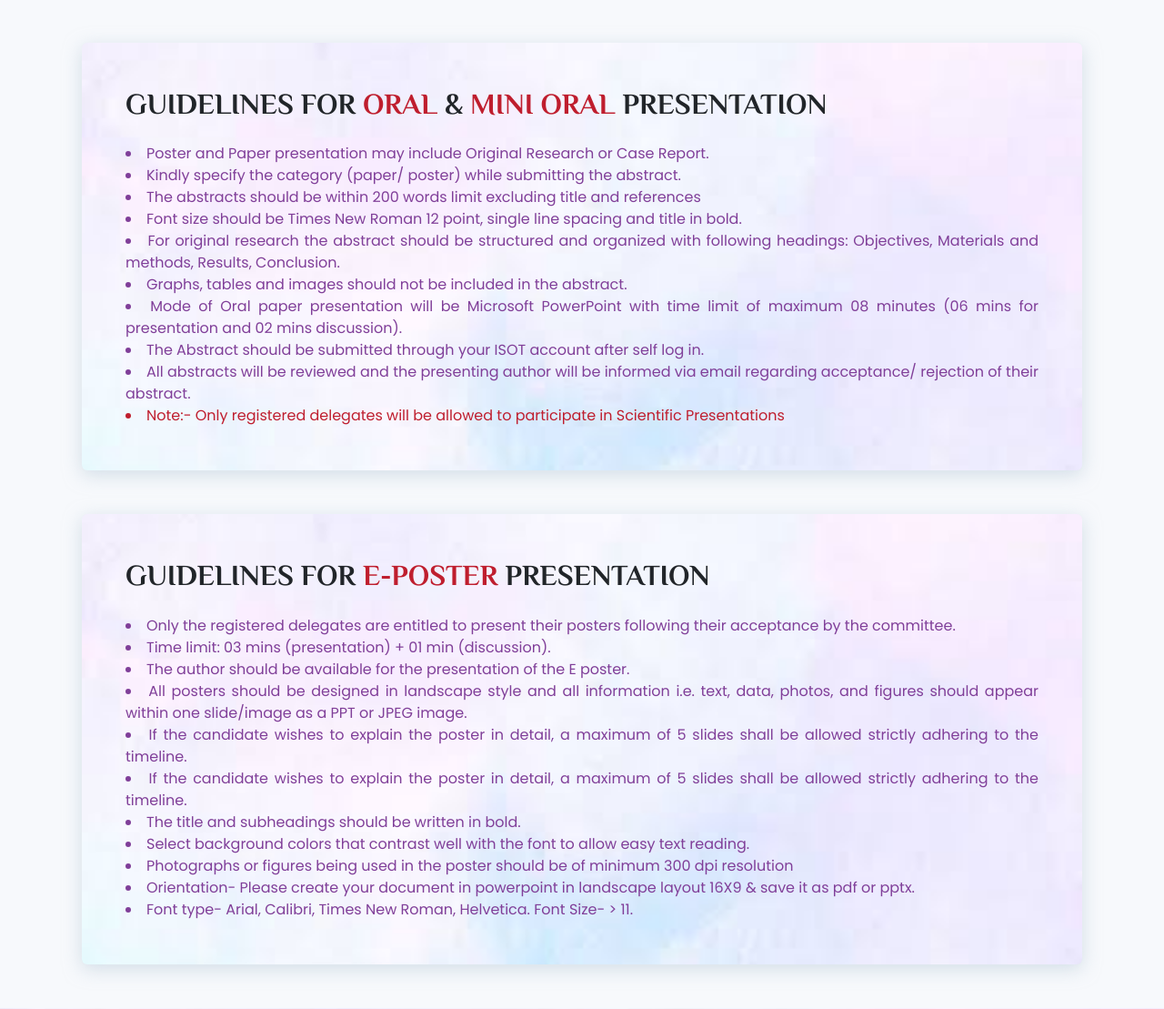
After one commit to maharshi2583/isot, a PHP site: page /abstractGuideline.php in a window 1280 px wide. The commit adds this page. Shown: the part 468-1577 px from the top of the page at 91% size. Run offline with PHP 8.4, Linux system fonts and the light colour scheme.

Commit message:
update welcome message and khushal abstract guideline changes

```diff
--- /dev/null
+++ b/abstractGuideline.php
@@ -0,0 +1,119 @@
+<!DOCTYPE html>
+<html lang="en">
+
+<head>
+    <meta charset="UTF-8">
+    <meta name="viewport" content="width=device-width, initial-scale=1.0">
+    <title>ISOT 2024</title>
+    <!-- bootstrap css -->
+    <link rel="shortcut icon" href="imgs/logofavicon.jpg" type="image/x-icon">
+    <link href="https://cdn.jsdelivr.net/npm/bootstrap@5.3.3/dist/css/bootstrap.min.css" rel="stylesheet"
+        integrity="sha384-QWTKZyjpPEjISv5WaRU9OFeRpok6YctnYmDr5pNlyT2bRjXh0JMhjY6hW+ALEwIH" crossorigin="anonymous">
+    <link rel="stylesheet" href="https://cdnjs.cloudflare.com/ajax/libs/font-awesome/6.5.1/css/all.min.css"
+        integrity="sha512-DTOQO9RWCH3ppGqcWaEA1BIZOC6xxalwEsw9c2QQeAIftl+Vegovlnee1c9QX4TctnWMn13TZye+giMm8e2LwA=="
+        crossorigin="anonymous" referrerpolicy="no-referrer" />
+    <link rel="stylesheet" href="scss/style.css">
+</head>
+
+<body>
+    <!-- navbar -->
+    <?php
+    include 'header.php';
+    ?>
+    <!-- loader -->
+    <!-- <div id="loader">
+        <img src="imgs/loader4.gif" width="500" alt="">
+    </div> -->
+
+    <!-- breadcrums -->
+    <div class="container-fluid" id="breadcrumb_container">
+        <div class="row align-items-center">
+            <div class="col-12">
+                <h1 class="text-center headingtext text-white">Abstract Guidelines</h1>
+            </div>
+        </div>
+    </div>
+
+    <!-- Guidelines for oral and mini oral  -->
+    <div class="container">
+        <div class="row justify-content-center my-5 mx-2">
+            <div class="col-12 card border-0 customshadow customcard p-3 p-sm-5 mt-5 mt-lg-0">
+                <h2 class="mb-4 fw-bold headingtext">GUIDELINES FOR <span class="redtext">ORAL</span> & <span
+                        class="redtext">MINI
+                        ORAL</span> PRESENTATION</h2>
+                <li class="purpletext text-justify">Poster and Paper presentation may include Original Research or Case
+                    Report.</li>
+                <li class="purpletext text-justify">Kindly specify the category (paper/ poster) while submitting the
+                    abstract.</li>
+                <li class="purpletext text-justify">The abstracts should be within 200 words limit excluding title and
+                    references</li>
+                <li class="purpletext text-justify">Font size should be Times New Roman 12 point, single line spacing
+                    and
+                    title in bold.</li>
+                <li class="purpletext text-justify">For original research the abstract should be structured and
+                    organized
+                    with following headings: Objectives, Materials and methods, Results, Conclusion.</li>
+                <li class="purpletext text-justify">Graphs, tables and images should not be included in the abstract.
+                </li>
+                <li class="purpletext text-justify">Mode of Oral paper presentation will be Microsoft PowerPoint with
+                    time limit of maximum 08 minutes (06 mins for presentation and 02 mins discussion).</li>
+                <li class="purpletext text-justify">The Abstract should be submitted through your ISOT account after
+                    self
+                    log in. </li>
+                <li class="purpletext text-justify">All abstracts will be reviewed and the presenting author will be
+                    informed via email regarding acceptance/ rejection of their abstract.</li>
+                <li class=" text-justify redtext">Note:- Only registered delegates will be allowed to
+                    participate in Scientific Presentations</li>
+            </div>
+        </div>
+    </div>
+
+    <!-- Guidelines for E-Poster -->
+    <div class="container">
+        <div class="row justify-content-center my-5 mx-2">
+            <div class="col-12 card border-0 customshadow customcard p-3 p-sm-5 mt-5 mt-lg-0">
+                <h2 class="mb-4 fw-bold headingtext">GUIDELINES FOR <span class="redtext">E-POSTER </span> PRESENTATION
+                </h2>
+                <li class="purpletext text-justify">Only the registered delegates are entitled to present their posters
+                    following their acceptance by the committee.</li>
+                <li class="purpletext text-justify">Time limit: 03 mins (presentation) + 01 min (discussion).</li>
+                <li class="purpletext text-justify">The author should be available for the presentation of the E poster.
+                </li>
+                <li class="purpletext text-justify">All posters should be designed in landscape style and all
+                    information
+                    i.e. text, data, photos, and figures should appear within one slide/image as a PPT or JPEG image.
+                </li>
+                <li class="purpletext text-justify">If the candidate wishes to explain the poster in detail, a maximum
+                    of
+                    5 slides shall be allowed strictly adhering to the timeline.</li>
+                <li class="purpletext text-justify">If the candidate wishes to explain the poster in detail, a maximum
+                    of
+                    5 slides shall be allowed strictly adhering to the timeline.</li>
+                <li class="purpletext text-justify">The title and subheadings should be written in bold.</li>
+                <li class="purpletext text-justify">Select background colors that contrast well with the font to allow
+                    easy text reading.</li>
+                <li class="purpletext text-justify">Photographs or figures being used in the poster should be of minimum
+                    300 dpi resolution</li>
+                <li class="purpletext text-justify">Orientation- Please create your document in powerpoint in landscape
+                    layout 16X9 & save it as pdf or pptx.</li>
+                <li class="purpletext text-justify">Font type- Arial, Calibri, Times New Roman, Helvetica. Font Size- >
+                    11.</li>
+            </div>
+        </div>
+    </div>
+
+    <!-- footer -->
+    <?php
+    include 'footer.php';
+    ?>
+    <!-- Bootstrap js -->
+    <script src="https://cdn.jsdelivr.net/npm/@popperjs/core@2.11.8/dist/umd/popper.min.js"
+        integrity="sha384-I7E8VVD/ismYTF4hNIPjVp/Zjvgyol6VFvRkX/vR+Vc4jQkC+hVqc2pM8ODewa9r" crossorigin="anonymous">
+    </script>
+    <script src="https://cdn.jsdelivr.net/npm/bootstrap@5.3.3/dist/js/bootstrap.min.js"
+        integrity="sha384-0pUGZvbkm6XF6gxjEnlmuGrJXVbNuzT9qBBavbLwCsOGabYfZo0T0to5eqruptLy" crossorigin="anonymous">
+    </script>
+    <!-- <script src="loader.js"></script> -->
+</body>
+
+</html>
--- a/header.php
+++ b/header.php
@@ -59,8 +59,8 @@
                 <li class="nav-item mx-lg-2">
                     <a class="nav-link fw-bold" href="aboutCity.php">Host City</a>
                 </li>
-                <li class="nav-item mx-lg-2">
-                    <a class="nav-link fw-bold" href="https://rxregistrations.com/isot2024" target="_blank">Register</a>
+               <li class="nav-item mx-lg-2">
+                    <a class="nav-link fw-bold" href="./abstractGuideline.php">Abstract Guideline</a>
                 </li>
                 <li class="nav-item mx-lg-2">
                     <a class="nav-link fw-bold" href="contactus.php">Contact Us</a>
--- a/scss/_navbar.scss
+++ b/scss/_navbar.scss
@@ -3,7 +3,7 @@
 .nav-link {
   transition: 0.3s all ease-in;
   border-bottom: 1px solid transparent;
-  font-size: 15px;
+  font-size: 14px;
 
   &:hover {
     color: $purple;
--- a/scss/style.css
+++ b/scss/style.css
@@ -1,7 +1,7 @@
 .nav-link {
   transition: 0.3s all ease-in;
   border-bottom: 1px solid transparent;
-  font-size: 15px;
+  font-size: 14px;
 }
 .nav-link:hover {
   color: #803f99;
```
Also changed, not shown: aboutus.php (+19 -21 lines), index.php (+12 -14 lines).
